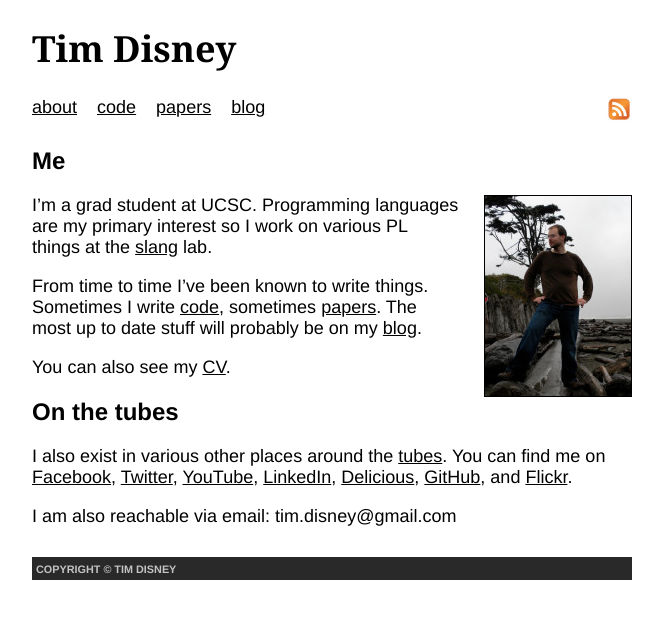
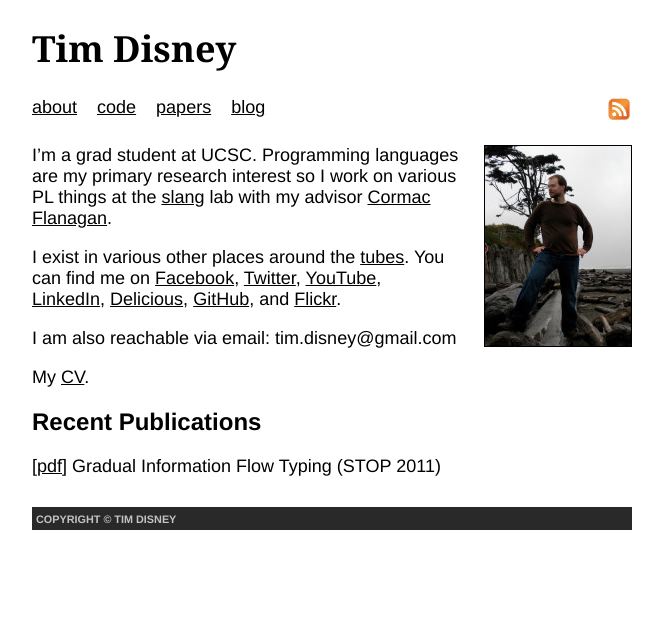
Before and after one commit to disnet/disnet.github.com, a Jekyll site: the page built from index.markdown, in a window 1280 px wide. Shown: the top 619 px of the page, without its empty margins (308-971 px from the left). Built offline with Jekyll 4.4.1, drawn with Linux system fonts in a browser that asks for light colours; comment, search, counter and statistics services are not loaded.

Commit message:
adding recent pubs

```diff
--- a/index.markdown
+++ b/index.markdown
@@ -4,24 +4,13 @@ subtitle: Home
 metacontent: Grad student at UCSC researching programming languages.
 ---
 
-Me
---------
-
 <img style="float:right; margin-left: 25px; border: 1px solid black" width="146" height="200" alt="me" src="images/morgan.jpg"/>
 
-I'm a grad student at UCSC. Programming languages are my primary interest
-so I work on various PL things at the [slang](http://slang.soe.ucsc.edu/Site/Home.html) lab.
+I'm a grad student at UCSC. Programming languages are my primary research interest
+so I work on various PL things at the [slang](http://slang.soe.ucsc.edu/Site/Home.html) lab
+with my advisor [Cormac Flanagan](http://slang.soe.ucsc.edu/cormac/).
 
-From time to time I've been known to write things. Sometimes I
-write [code](code.html), sometimes [papers](papers.html).
-The most up to date stuff will probably be on my [blog](blog/).
-
-You can also see my <a href="cv.pdf">CV</a>.
-
-On the tubes
-------------
-
-I also exist in various other places around the
+I exist in various other places around the
 [tubes](http://www.youtube.com/watch?v=f99PcP0aFNE). You can
 find me on
 <a href="http://www.facebook.com/disnet" rel="me">Facebook</a>,
@@ -33,3 +22,10 @@ find me on
 <a href="http://www.flickr.com/people/timdisney" rel="me">Flickr</a>.
 
 I am also reachable via email: tim.disney@<span style="display:none">null</span>gmail.com
+
+My <a href="cv.pdf">CV</a>.
+
+Recent Publications
+-------------------
+
+[\[pdf\]](/papers/disney_stop11.pdf) Gradual Information Flow Typing \(STOP 2011\)
```
